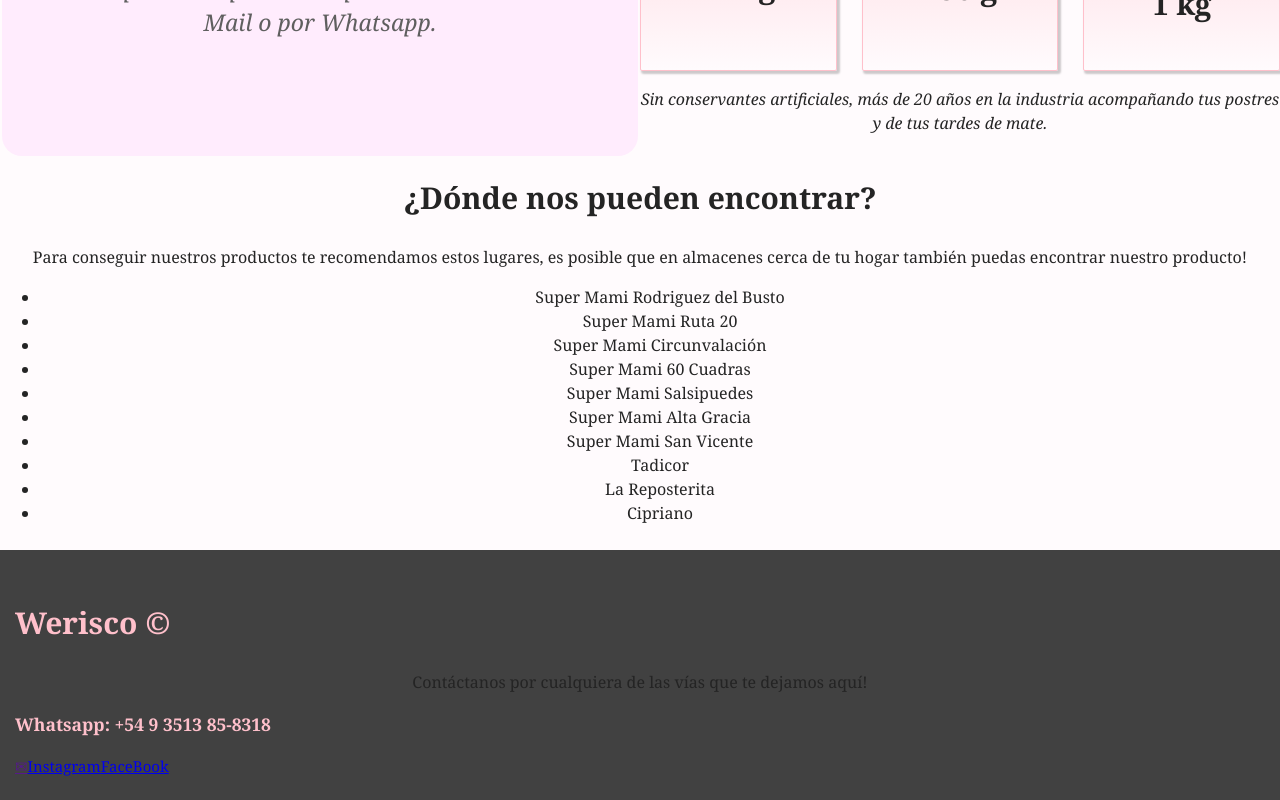
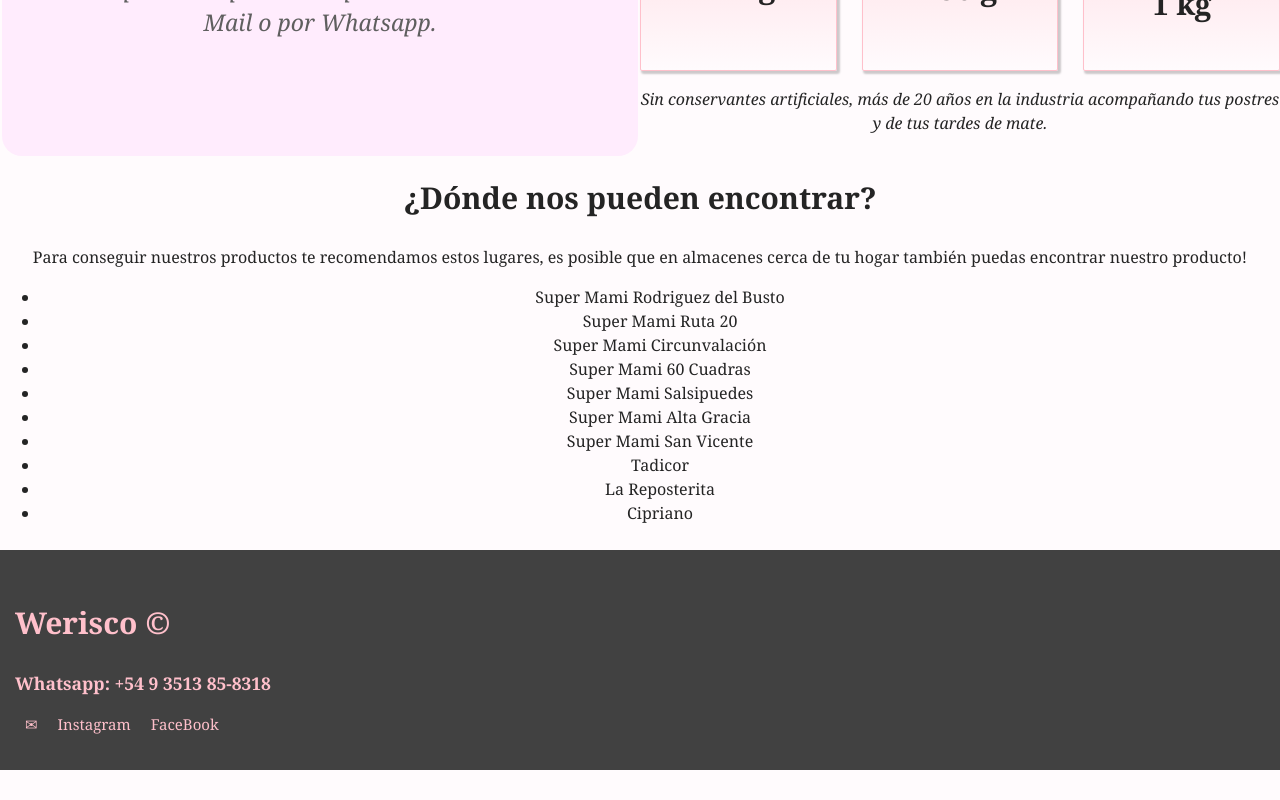
Before and after one commit to IgnacioFontaine/LandingWerisco, a React (Vite) app in the folder client/: page / in a window 1280 px wide. Shown: the part 753-1553 px from the top of the page. After the commit the page ends 1523 px from the top, so only its background shows below. Built offline with nearby package versions, Linux system fonts and the light colour scheme.

Commit message:
footer casi listo

```diff
--- a/client/src/assets/Components/Footer/footer.css
+++ b/client/src/assets/Components/Footer/footer.css
@@ -1,5 +1,5 @@
 .footer-werisco{
-  height: 250px;
+  height: 220px;
   width: 100%;
   background-color: rgb(65, 65, 65);
 }
@@ -18,5 +18,13 @@
   color: pink;
   font-size: 15px;
   padding-left: 15px;
-  gap: 15px;
+
 }
+
+.footer-link-contenedor a{
+  text-decoration: none;
+  text-transform: none;
+  padding: 10px;
+  color: pink;
+  margin-top: 0px;
+}
--- a/client/src/assets/Components/Footer/footer.jsx
+++ b/client/src/assets/Components/Footer/footer.jsx
@@ -1,4 +1,21 @@
 import "./footer.css"
+
+const mailWerisco = () => {
+
+  return (
+    <>
+      <form>
+        <h3>Enviá tu consulta !</h3>
+        <input type="email" placeholder="Email from. . ." />
+        <input type="range" placeholder="Email from. . ." />
+        <button>Send</button>
+      </form>
+    </>
+  )
+}
+
+
+
 
 function Footer() {
 
@@ -8,7 +25,6 @@
         <div >
           <h2 id="contactos" className="footer-title"><strong >Werisco &#169;</strong></h2>
         </div>
-        <p>Contáctanos por cualquiera de las vías que te dejamos aquí!</p>
         <div className="footer-link-contenedor">
           <h3>Whatsapp: +54 9 3513 85-8318</h3>
           <a href="" target="_blank">✉</a>
```
